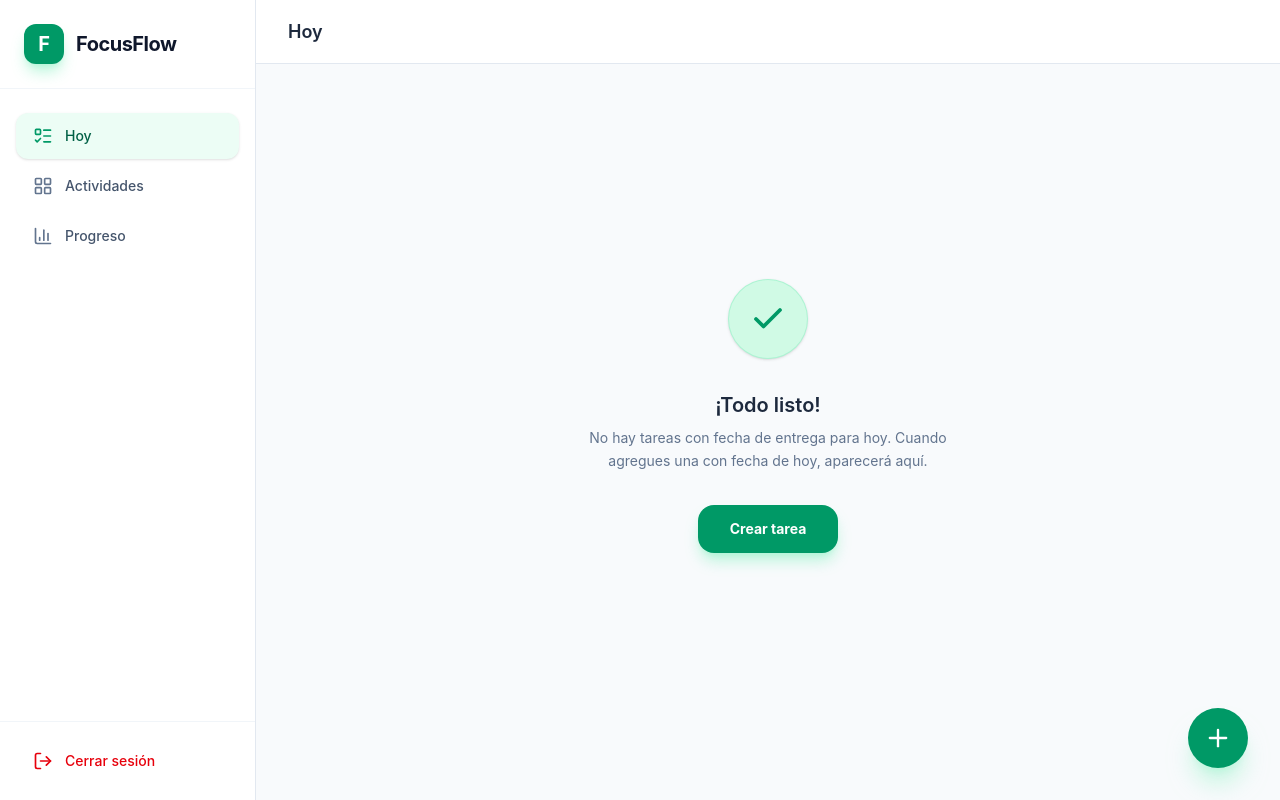
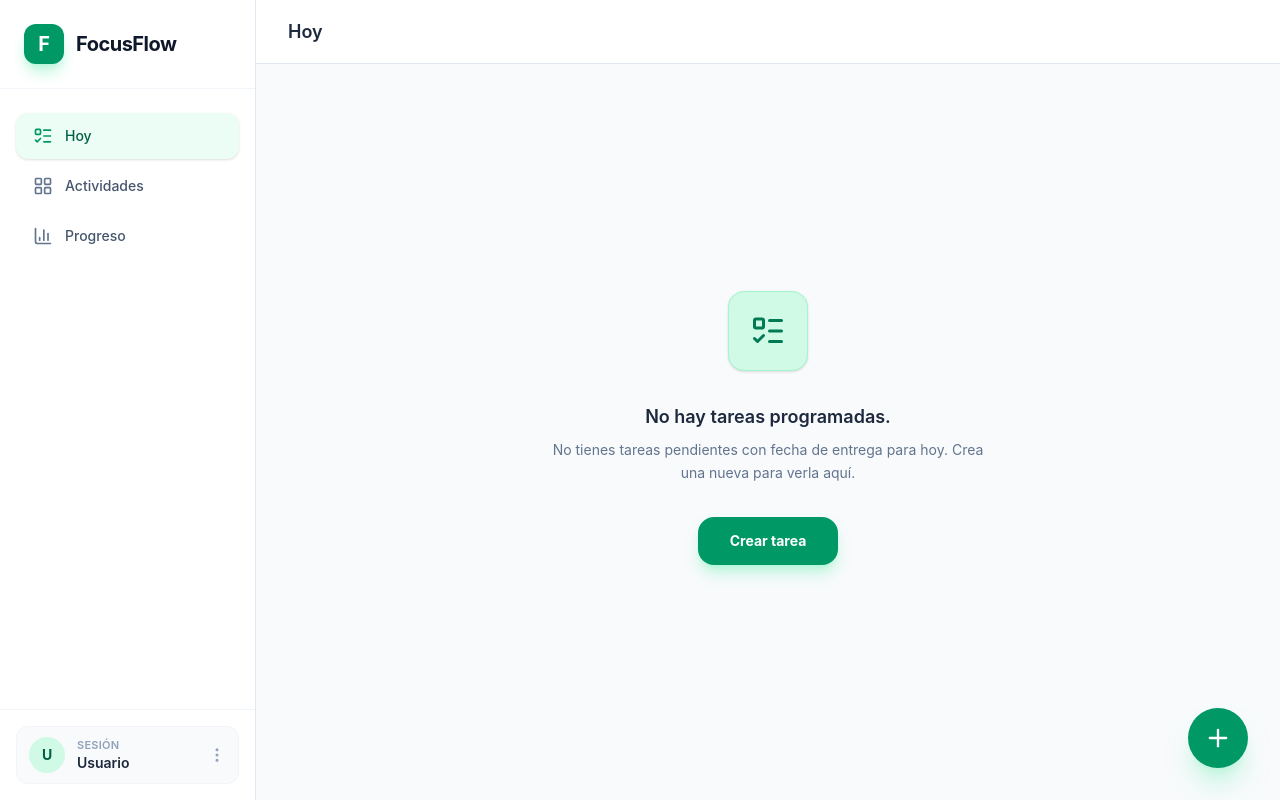
Before and after one commit to SebastianJSAC/mini-proyecto-1-frontend, a React app in the folder miniproyecto-frontend/: page /hoy in a window 1280 px wide. Built offline with nearby package versions, Linux system fonts and the light colour scheme; no server answers; sample sign-in values are in the browser's storage; the HTML template or start-up script is replaced by a standard one.

Commit message:
Se hace el nombre del usuario en layout

```diff
--- a/miniproyecto-frontend/src/components/Login.jsx
+++ b/miniproyecto-frontend/src/components/Login.jsx
@@ -23,6 +23,10 @@ export default function Login() {
 
             if (res.ok) {
                 localStorage.setItem("token", data.access);
+                localStorage.setItem(
+                    "nombreMostrar",
+                    (data.nombre_mostrar || form.username || "").trim() || "Usuario"
+                );
                 navigate("/hoy");
             } else {
                 // SweetAlert dinámico según el error_type del backend
--- a/miniproyecto-frontend/src/components/errors/Error500Page.jsx
+++ b/miniproyecto-frontend/src/components/errors/Error500Page.jsx
@@ -1,5 +1,6 @@
 import { AlertTriangle, RefreshCcw, LogOut } from "lucide-react";
 import { Link } from "react-router-dom";
+import { clearStoredSession } from "../../services/taskService.js";
 
 const Error500Page = () => {
 
@@ -41,7 +42,7 @@ const Error500Page = () => {
 
                         <Link
                             to="/login"
-                            onClick={() => localStorage.removeItem("token")}
+                            onClick={() => clearStoredSession()}
                             className="inline-flex items-center justify-center gap-2 px-8 py-3 border border-slate-200 text-base font-medium rounded-xl text-slate-600 bg-white hover:bg-slate-50 transition-all duration-200 w-full sm:w-auto"
                         >
                             <LogOut size={18} />
--- a/miniproyecto-frontend/src/components/errors/ErrorPage.jsx
+++ b/miniproyecto-frontend/src/components/errors/ErrorPage.jsx
@@ -1,5 +1,6 @@
 import {LogOut} from "lucide-react";
 import {Link} from "react-router-dom";
+import { clearStoredSession } from "../../services/taskService.js";
 
 const ErrorPage = () => {
     return (
@@ -40,7 +41,7 @@ const ErrorPage = () => {
                         </Link>
                         <Link
                             to="/login"
-                            onClick={() => localStorage.removeItem("token")}
+                            onClick={() => clearStoredSession()}
                             className="inline-flex items-center justify-center gap-2 px-8 py-3 border border-slate-200 text-base font-medium rounded-xl text-slate-600 bg-white hover:bg-slate-50 transition-all duration-200 w-full sm:w-auto"
                         >
                             <LogOut size={18}/>
--- a/miniproyecto-frontend/src/components/layout/Layout.jsx
+++ b/miniproyecto-frontend/src/components/layout/Layout.jsx
@@ -1,8 +1,8 @@
 import { Link, useLocation, Outlet, useNavigate } from "react-router-dom";
-import { Plus, ListTodo, LogOut, X, LayoutGrid, BarChart3 } from "lucide-react";
-import { useEffect, useState } from "react";
+import { Plus, ListTodo, LogOut, X, LayoutGrid, BarChart3, MoreVertical } from "lucide-react";
+import { useEffect, useState, useRef } from "react";
 import QuickTaskForm from "../today/QuickTaskForm.jsx";
-import { obtenerTareas } from "../../services/taskService.js";
+import { obtenerTareas, clearStoredSession } from "../../services/taskService.js";
 
 const pathTitles = {
     "/hoy": "Hoy",
@@ -17,9 +17,15 @@ export default function Layout() {
 
     const [showQuickTaskModal, setShowQuickTaskModal] = useState(false);
     const [tasks, setTasks] = useState([]);
+    const [nombreUsuario] = useState(
+        () => localStorage.getItem("nombreMostrar")?.trim() || "Usuario"
+    );
+    const [userMenuOpen, setUserMenuOpen] = useState(false);
+    const userMenuRef = useRef(null);
 
     const handleLogout = () => {
-        localStorage.removeItem("token");
+        clearStoredSession();
+        setUserMenuOpen(false);
         navigate("/login");
     };
 
@@ -31,6 +37,24 @@ export default function Layout() {
         cargar();
     }, []);
 
+    useEffect(() => {
+        if (!userMenuOpen) return;
+        const close = (e) => {
+            if (userMenuRef.current && !userMenuRef.current.contains(e.target)) {
+                setUserMenuOpen(false);
+            }
+        };
+        const onKey = (e) => {
+            if (e.key === "Escape") setUserMenuOpen(false);
+        };
+        document.addEventListener("pointerdown", close);
+        document.addEventListener("keydown", onKey);
+        return () => {
+            document.removeEventListener("pointerdown", close);
+            document.removeEventListener("keydown", onKey);
+        };
+    }, [userMenuOpen]);
+
     const menuItems = [
         { to: "/hoy", label: "Hoy", icon: ListTodo },
         { to: "/actividades", label: "Actividades", icon: LayoutGrid },
@@ -38,6 +62,7 @@ export default function Layout() {
     ];
 
     const headerTitle = pathTitles[location.pathname] || "FocusFlow";
+    const inicialUsuario = (nombreUsuario || "?").charAt(0).toUpperCase();
 
     return (
         <div className="flex h-screen bg-slate-50 overflow-hidden">
@@ -70,15 +95,54 @@ export default function Layout() {
                     })}
                 </nav>
 
-                <div className="p-4 border-t border-slate-100">
+                <div className="p-4 border-t border-slate-100 relative z-20" ref={userMenuRef}>
                     <button
                         type="button"
-                        onClick={handleLogout}
-                        className="flex items-center gap-3 px-4 py-3 w-full rounded-xl text-sm font-medium text-red-600 hover:bg-red-50 border border-transparent outline-none focus-visible:ring-2 focus-visible:ring-red-400 focus-visible:ring-offset-2 transition-colors"
+                        id="user-menu-trigger"
+                        onClick={() => setUserMenuOpen((o) => !o)}
+                        aria-expanded={userMenuOpen}
+                        aria-haspopup="menu"
+                        aria-controls="user-menu"
+                        className="flex items-center gap-3 px-3 py-2.5 w-full rounded-xl bg-slate-50 border border-slate-100 hover:bg-slate-100/80 outline-none focus-visible:ring-2 focus-visible:ring-emerald-500 focus-visible:ring-offset-2 transition-colors text-left"
                     >
-                        <LogOut size={20} />
-                        Cerrar sesión
+                        <div
+                            className="w-9 h-9 rounded-full bg-emerald-100 text-emerald-800 flex items-center justify-center text-sm font-bold shrink-0"
+                            aria-hidden
+                        >
+                            {inicialUsuario}
+                        </div>
+                        <div className="min-w-0 flex-1">
+                            <p className="text-[11px] uppercase tracking-wide text-slate-400 font-semibold">
+                                Sesión
+                            </p>
+                            <p className="text-sm font-semibold text-slate-800 truncate" title={nombreUsuario}>
+                                {nombreUsuario}
+                            </p>
+                        </div>
+                        <MoreVertical
+                            size={18}
+                            className={`shrink-0 text-slate-400 ${userMenuOpen ? "text-slate-600" : ""}`}
+                            aria-hidden
+                        />
                     </button>
+                    {userMenuOpen && (
+                        <div
+                            id="user-menu"
+                            role="menu"
+                            aria-labelledby="user-menu-trigger"
+                            className="absolute bottom-full left-4 right-4 mb-1 py-1 rounded-xl bg-white border border-slate-200 shadow-lg shadow-slate-200/80 overflow-hidden"
+                        >
+                            <button
+                                type="button"
+                                role="menuitem"
+                                onClick={handleLogout}
+                                className="flex items-center gap-3 px-3 py-2.5 w-full text-sm font-medium text-red-600 hover:bg-red-50 outline-none focus-visible:bg-red-50 focus-visible:ring-2 focus-visible:ring-inset focus-visible:ring-red-200 transition-colors"
+                            >
+                                <LogOut size={18} aria-hidden />
+                                Cerrar sesión
+                            </button>
+                        </div>
+                    )}
                 </div>
             </aside>
 
--- a/miniproyecto-frontend/src/components/views/HoyView.jsx
+++ b/miniproyecto-frontend/src/components/views/HoyView.jsx
@@ -1,5 +1,5 @@
 import { useOutletContext } from "react-router-dom";
-import { ListTodo, ChevronDown, ChevronUp, Info, Check } from "lucide-react";
+import { ListTodo, ChevronDown, ChevronUp, Info } from "lucide-react";
 import TasksView from "./TasksView.jsx";
 import { useState } from "react";
 
@@ -45,18 +45,21 @@ export default function HoyView() {
 
     if (tareasHoy.length === 0) {
         return (
-            <div className="w-full flex flex-col items-center justify-center min-h-[calc(100dvh-10rem)] px-6 py-12 text-center">
-                <div className="w-20 h-20 rounded-full bg-emerald-100 flex items-center justify-center border border-emerald-200/80 shadow-sm">
-                    <Check size={36} className="text-emerald-600" strokeWidth={2.5} aria-hidden />
+            <div className="flex min-h-[calc(100dvh-8.5rem)] w-full flex-col items-center justify-center px-6 text-center">
+                <div
+                    className="flex h-20 w-20 shrink-0 items-center justify-center rounded-2xl border border-emerald-200 bg-emerald-100 text-emerald-700 shadow-sm"
+                    aria-hidden
+                >
+                    <ListTodo size={36} strokeWidth={2} />
                 </div>
-                <p className="text-slate-800 font-semibold text-xl mt-8">¡Todo listo!</p>
-                <p className="text-slate-500 text-sm mt-2 max-w-sm leading-relaxed">
-                    No hay tareas con fecha de entrega para hoy. Cuando agregues una con fecha de hoy, aparecerá aquí.
+                <p className="mt-8 text-lg font-semibold text-slate-800">No hay tareas programadas.</p>
+                <p className="mt-2 max-w-md text-sm leading-relaxed text-slate-500">
+                    No tienes tareas pendientes con fecha de entrega para hoy. Crea una nueva para verla aquí.
                 </p>
                 <button
                     type="button"
                     onClick={() => openCreateTaskModal?.()}
-                    className="mt-8 inline-flex items-center justify-center px-8 py-3.5 rounded-2xl bg-emerald-600 text-white text-sm font-bold hover:bg-emerald-700 shadow-lg shadow-emerald-200/80 active:scale-[0.98] transition-all outline-none focus-visible:ring-4 focus-visible:ring-emerald-400/40 focus-visible:ring-offset-2"
+                    className="mt-8 inline-flex items-center justify-center rounded-2xl bg-emerald-600 px-8 py-3.5 text-sm font-bold text-white shadow-lg shadow-emerald-200/80 outline-none transition-all hover:bg-emerald-700 focus-visible:ring-4 focus-visible:ring-emerald-400/40 focus-visible:ring-offset-2 active:scale-[0.98]"
                 >
                     Crear tarea
                 </button>
@@ -65,7 +68,7 @@ export default function HoyView() {
     }
 
     return (
-        <div className="w-full space-y-8">
+        <div className="mx-auto w-full max-w-3xl space-y-8">
             <div className="bg-white rounded-2xl border border-slate-200 shadow-sm overflow-hidden">
                 <div className="p-6 flex items-center justify-between gap-4 border-b border-slate-100">
                     <div className="flex flex-1 items-center justify-between gap-4 min-w-0">
```
Also changed, not shown: miniproyecto-frontend/src/services/taskService.js (+6 -1 lines).
